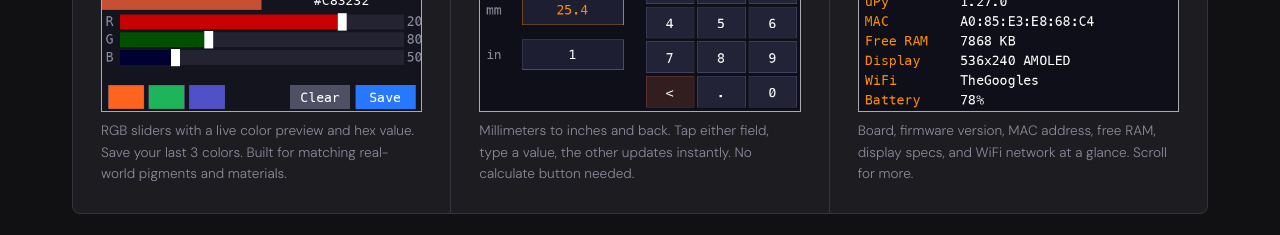
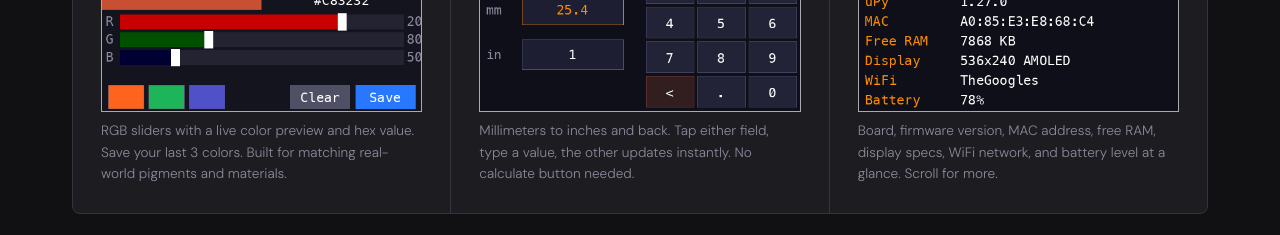
Before and after one commit to kellishaver/mote, a plain HTML site: page index.html in a window 1280 px wide. Shown: the part 1700-1935 px from the top of the page. Drawn offline with Linux system fonts and the light colour scheme.

Commit message:
Restore battery mention on the Sys Info card
Removed earlier today because app_info hardcoded "--" for battery. It now
reads a real gauge (voltage divider on GPIO 1), so the claim is true
again.

Co-Authored-By: Claude Opus 5 (1M context) <noreply@anthropic.com>
Claude-Session: https://claude.ai/code/session_01Fk56qcvA7DskCgwq6X76am

```diff
--- a/index.html
+++ b/index.html
@@ -121,7 +121,7 @@
       <div class="app-card-icon"><img src="img/icons/app_info.png"></div>
       <h3>Sys Info</h3>
       <img src="img/screenshots/09_info.png" class="screenshot">
-      <p>Board, firmware version, MAC address, free RAM, display specs, and WiFi network at a glance. Scroll for more.</p>
+      <p>Board, firmware version, MAC address, free RAM, display specs, WiFi network, and battery level at a glance. Scroll for more.</p>
     </div>
   </div>
 </section>
```
